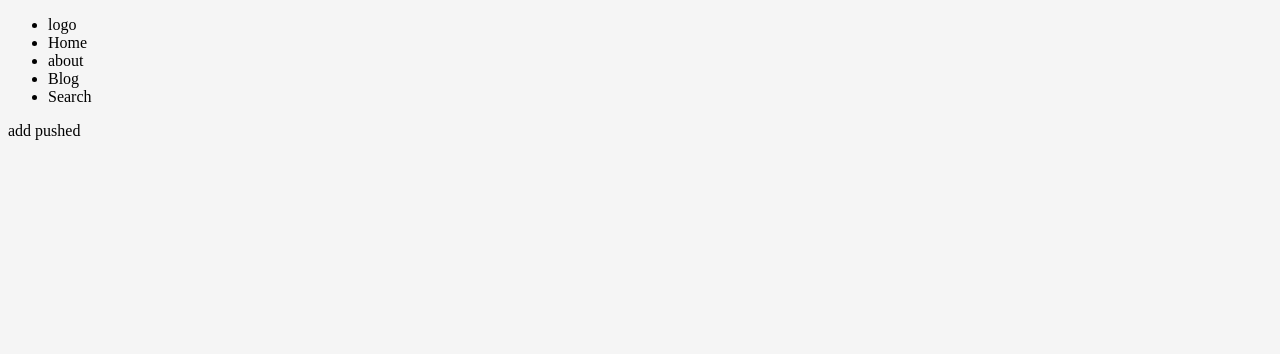
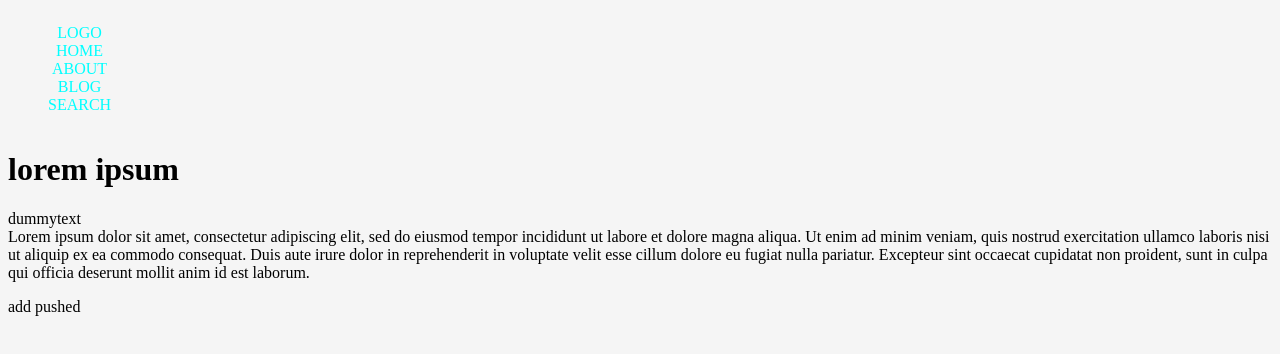
Before and after one commit to asadkhan-cc/Github-Practice, a plain HTML site: page index.html in a window 1280 px wide. Drawn offline with Linux system fonts and the light colour scheme.

Commit message:
added content in body

```diff
--- a/index.html
+++ b/index.html
@@ -10,7 +10,7 @@
   <body>
     <header>
       <nav>
-        <ul>
+        <ul >
           <li id="logo">logo</li>
           <li>Home</li>
           <li>about</li>
@@ -21,6 +21,10 @@
       </nav>
     </header>
 
+    <h1>lorem ipsum</h1>
+<p>dummytext <br>Lorem ipsum dolor sit amet, consectetur adipiscing elit, sed do eiusmod tempor incididunt ut labore et dolore magna aliqua. Ut enim ad minim veniam, quis nostrud exercitation ullamco laboris nisi ut aliquip ex ea commodo consequat. Duis aute irure dolor in reprehenderit in voluptate velit esse cillum dolore eu fugiat nulla pariatur. Excepteur sint occaecat cupidatat non proident, sunt in culpa qui officia deserunt mollit anim id est laborum.</p>
+
+
     add pushed
   </body>
 </html>
--- a/styles.css
+++ b/styles.css
@@ -1,3 +1,16 @@
-body{
-    background: whitesmoke;
+body {
+  background: whitesmoke;
 }
+
+nav{
+    display: flex;
+}
+nav ul li {
+  /* display: flex; */
+  color: aqua;
+  text-align: center;
+  text-transform: uppercase;
+  /* flex-direction: row; */
+  list-style: none;
+  /* margin: auto; */
+}
```
